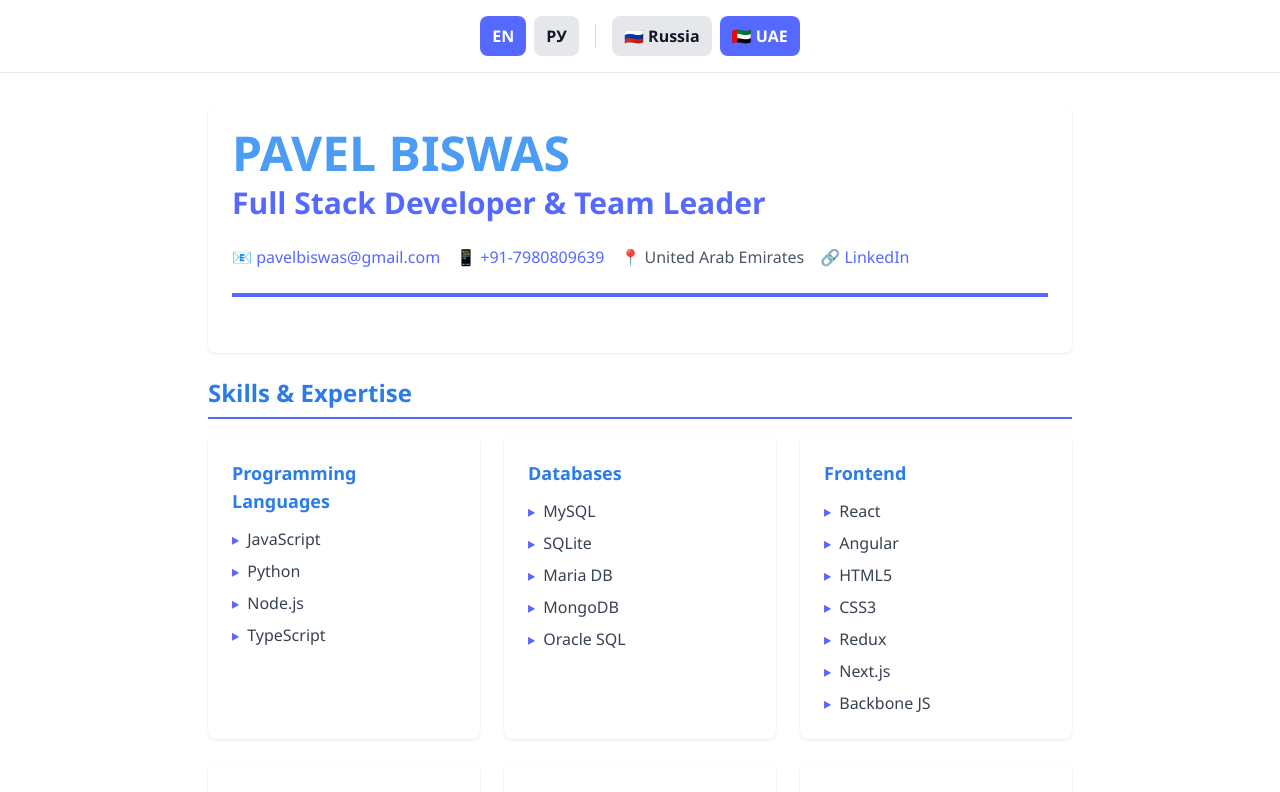
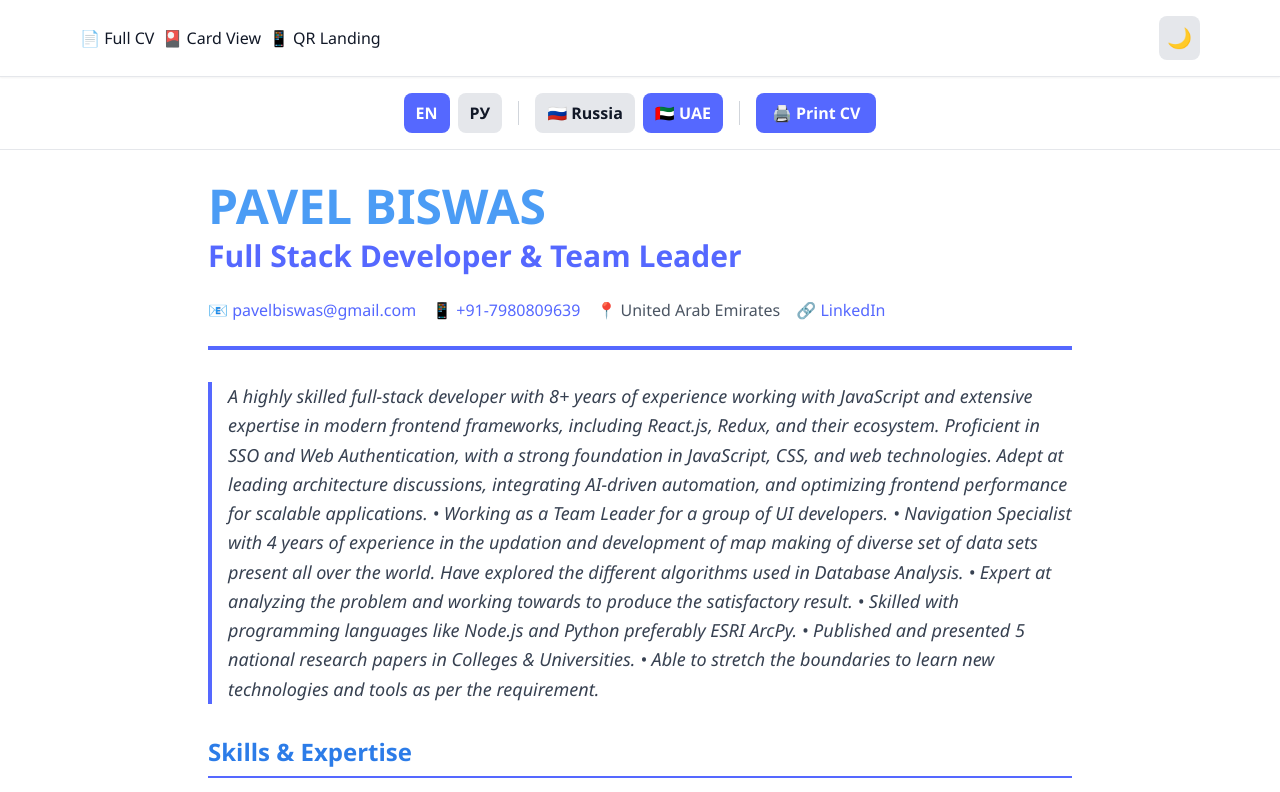
Before and after one commit to Pavelbiswas/react-cv, a React (Vite) app: page /react-cv/card in a window 1280 px wide. Shown: the top 792 px of the page. Built offline with nearby package versions, Linux system fonts and the light colour scheme.

Commit message:
Modify: important fixes

```diff
--- a/public/data/pavel.ru.json
+++ b/public/data/pavel.ru.json
@@ -6,7 +6,8 @@
     "contact": {
       "phone": "+91-7980809639",
       "email": "pavelbiswas@gmail.com",
-      "linkedin": "https://www.linkedin.com/in/pavel-biswas-05721648/"
+      "linkedin": "https://www.linkedin.com/in/pavel-biswas-05721648/",
+      "relocation": "Готов к релокации при получении разрешения на работу"
     },
     "summary": "A highly skilled full-stack developer with 8+ years of experience working with JavaScript and extensive expertise in modern frontend frameworks, including React.js, Redux, and their ecosystem. Proficient in SSO and Web Authentication, with a strong foundation in JavaScript, CSS, and web technologies. Adept at leading architecture discussions, integrating AI-driven automation, and optimizing frontend performance for scalable applications.\n\n• Working as a Team Leader for a group of UI developers.\n• Navigation Specialist with 4 years of experience in the updation and development of map making of diverse set of data sets present all over the world. Have explored the different algorithms used in Database Analysis.\n• Expert at analyzing the problem and working towards to produce the satisfactory result.\n• Skilled with programming languages like Node.js and Python preferably ESRI ArcPy.\n• Published and presented 5 national research papers in Colleges & Universities.\n• Able to stretch the boundaries to learn new technologies and tools as per the requirement.",
     "skills": {
--- a/public/data/pavel.uae.json
+++ b/public/data/pavel.uae.json
@@ -6,7 +6,8 @@
     "contact": {
       "phone": "+91-7980809639",
       "email": "pavelbiswas@gmail.com",
-      "linkedin": "https://www.linkedin.com/in/pavel-biswas-05721648/"
+      "linkedin": "https://www.linkedin.com/in/pavel-biswas-05721648/",
+      "relocation": "Open to Relocation"
     },
     "summary": "A highly skilled full-stack developer with 8+ years of experience working with JavaScript and extensive expertise in modern frontend frameworks, including React.js, Redux, and their ecosystem. Proficient in SSO and Web Authentication, with a strong foundation in JavaScript, CSS, and web technologies. Adept at leading architecture discussions, integrating AI-driven automation, and optimizing frontend performance for scalable applications.\n\n• Working as a Team Leader for a group of UI developers.\n• Navigation Specialist with 4 years of experience in the updation and development of map making of diverse set of data sets present all over the world. Have explored the different algorithms used in Database Analysis.\n• Expert at analyzing the problem and working towards to produce the satisfactory result.\n• Skilled with programming languages like Node.js and Python preferably ESRI ArcPy.\n• Published and presented 5 national research papers in Colleges & Universities.\n• Able to stretch the boundaries to learn new technologies and tools as per the requirement.",
     "skills": {
--- a/src/App.tsx
+++ b/src/App.tsx
@@ -1,38 +1,44 @@
-import { useEffect } from 'react';
-import { Routes, Route, useNavigate } from 'react-router-dom';
-import LandingPage from './pages/QRLandingPage';
+import { useEffect, useState } from 'react';
+import CVPage from './pages/CVPage';
 import CardPage from './pages/CardPage';
-import { useLocale } from './context/LocaleContext';
+import QRLandingPage from './pages/QRLandingPage';
+import ThemeToggle from './components/ThemeToggle';
+
+type ViewType = 'cv' | 'card' | 'qr';
 
 function App() {
-  const navigate = useNavigate();
-  const { setRegion, setLang } = useLocale();
+  const [view, setView] = useState<ViewType>('cv');
 
   useEffect(() => {
     const params = new URLSearchParams(window.location.search);
+    const viewParam = params.get('view');
 
-    const region = params.get('region');
-    const lang = params.get('lang');
-    const view = params.get('view');
-
-    if (region === 'ru' || region === 'uae') {
-      setRegion(region);
-    }
-
-    if (lang === 'ru' || lang === 'en') {
-      setLang(lang);
-    }
-
-    if (view === 'card') {
-      navigate('/card', { replace: true });
+    if (viewParam === 'cv' || viewParam === 'card' || viewParam === 'qr') {
+      setView(viewParam);
     }
   }, []);
 
   return (
-    <Routes>
-      <Route path="/" element={<LandingPage />} />
-      <Route path="/card" element={<CardPage />} />
-    </Routes>
+    <div className="min-h-screen bg-white dark:bg-gray-950 text-gray-900 dark:text-gray-100 transition-colors duration-300">
+      <nav className="sticky top-0 bg-white dark:bg-gray-800 border-b border-gray-200 dark:border-gray-700 shadow-sm z-50 no-print">
+        <div className="max-w-6xl mx-auto px-4 py-4">
+          <div className="flex flex-wrap items-center justify-between gap-4">
+            <div className="flex flex-wrap gap-2">
+              <button onClick={() => setView('cv')}>📄 Full CV</button>
+              <button onClick={() => setView('card')}>🎴 Card View</button>
+              <button onClick={() => setView('qr')}>📱 QR Landing</button>
+            </div>
+            <ThemeToggle />
+          </div>
+        </div>
+      </nav>
+
+      <main>
+        {view === 'cv' && <CVPage />}
+        {view === 'card' && <CardPage />}
+        {view === 'qr' && <QRLandingPage />}
+      </main>
+    </div>
   );
 }
 
--- a/src/pages/QRLandingPage.tsx
+++ b/src/pages/QRLandingPage.tsx
@@ -45,9 +45,8 @@ const QRLandingPage: React.FC = () => {
     );
   }
 
-  const cvUrl =  `${window.location.origin}` +
-  `${import.meta.env.BASE_URL}` +
-  `?view=card&region=${region}&lang=${lang}`;
+  const cvUrl = `${window.location.origin}${import.meta.env.BASE_URL}` +
+  `?view=cv&region=${region}&lang=${lang}`;
 
   return (
     <div className="min-h-screen bg-gradient-to-br from-primary-600 to-secondary-600 dark:from-primary-700 dark:to-secondary-700 flex items-center justify-center p-4">
```
